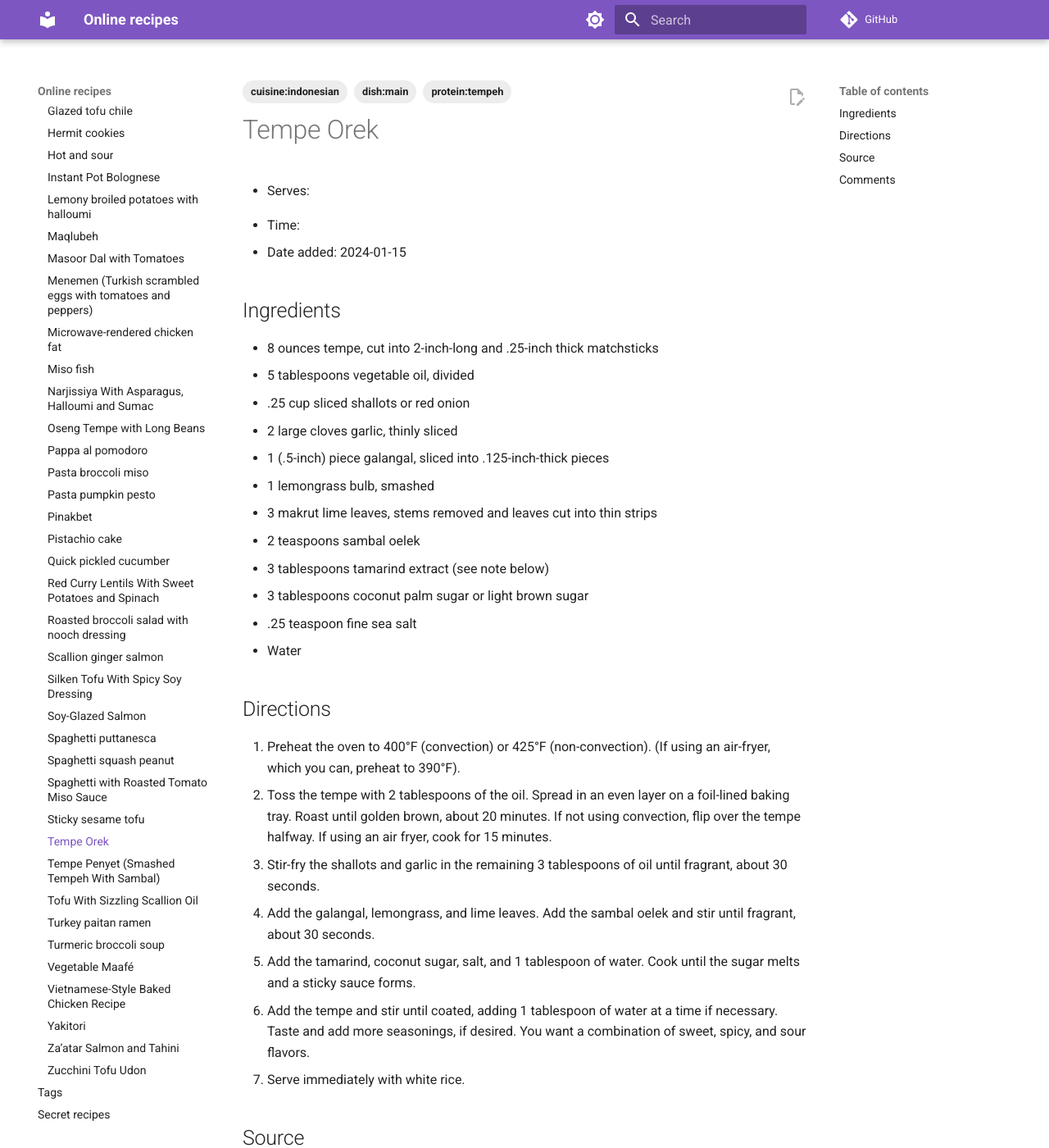
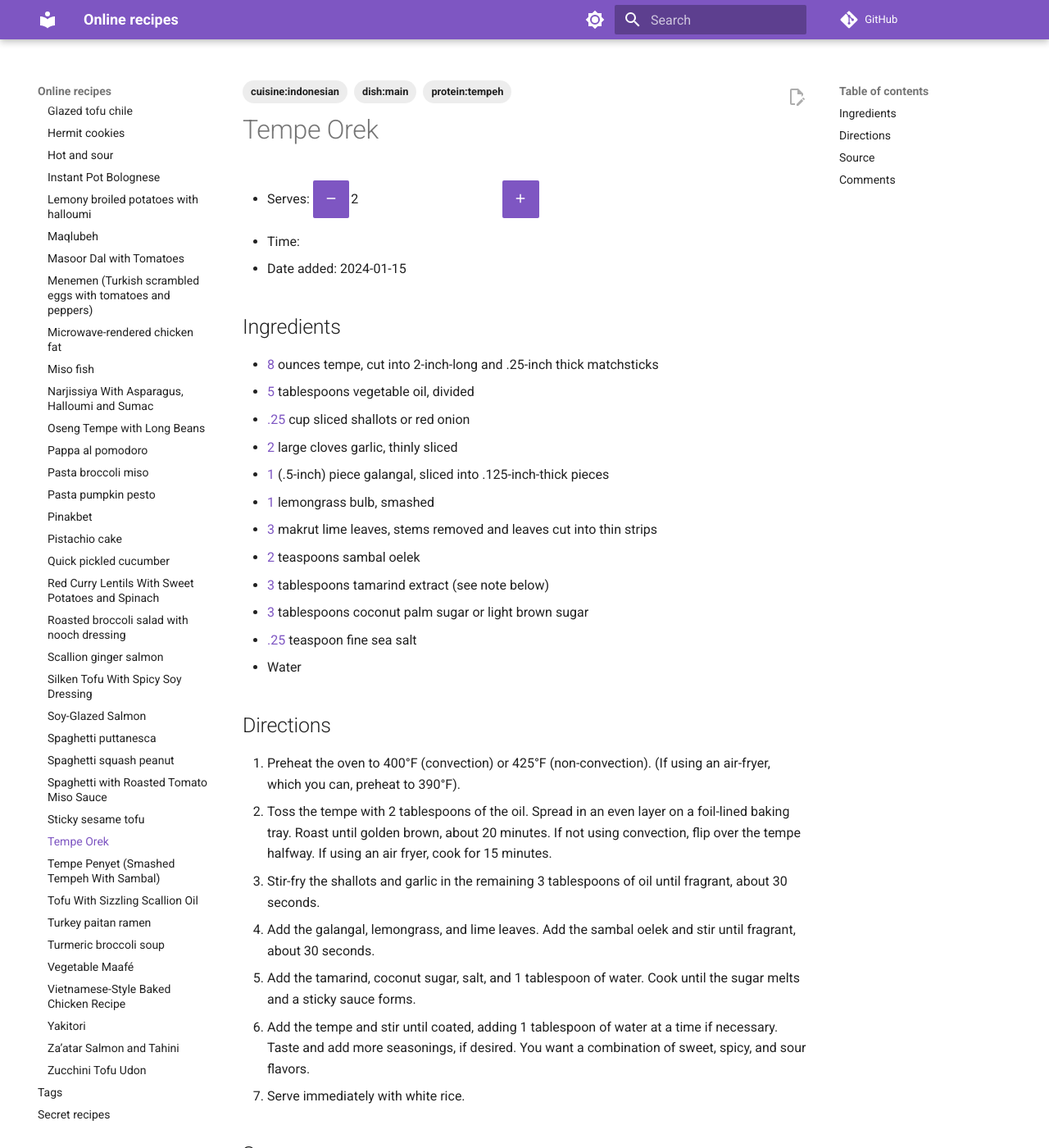
Before and after one commit to billbrod/recipes, an MkDocs documentation site: the page built from docs/recipes/tempe_orek.md, in a window 1280 px wide and 1400 px high. Shown: the whole window at 82% size. Built offline with MkDocs 1.6.1 and Material for MkDocs 9.7.7, drawn with Linux system fonts in a browser that asks for light colours; comment, search, counter and statistics services are not loaded; part of the change alters nothing that is shown; some of the changed text lies outside the part shown.

```diff
--- a/docs/recipes/tempe_orek.md
+++ b/docs/recipes/tempe_orek.md
@@ -8,7 +8,7 @@ tags:
 
 <!-- Serves has to be a single number, no dashes, but text is allowed after the
 number (e.g., 24 cookies) -->
-- Serves:
+- Serves: 2
 { #serves }
 <!-- Time is not parsed, so anything can be input here, and additional
 values can be added (e.g., "active time", "cooking time", etc) -->
@@ -45,3 +45,5 @@ values can be added (e.g., "active time", "cooking time", etc) -->
 [Dill Magazine](https://digital.dillmagazine.com/tempe-orek/) (paywalled)
 
 ## Comments
+
+- 2024-01-25: as written, this is quite sweet. Anna liked it better with one Tbsp sugar
```
